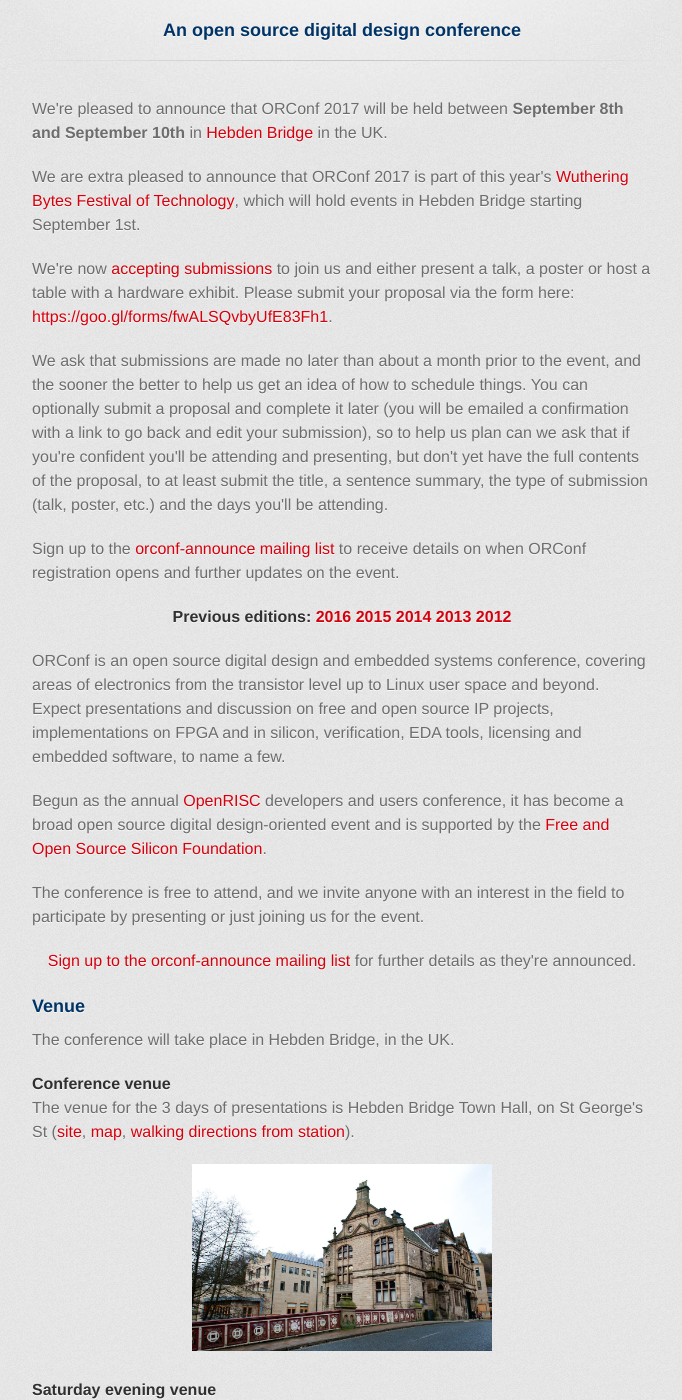
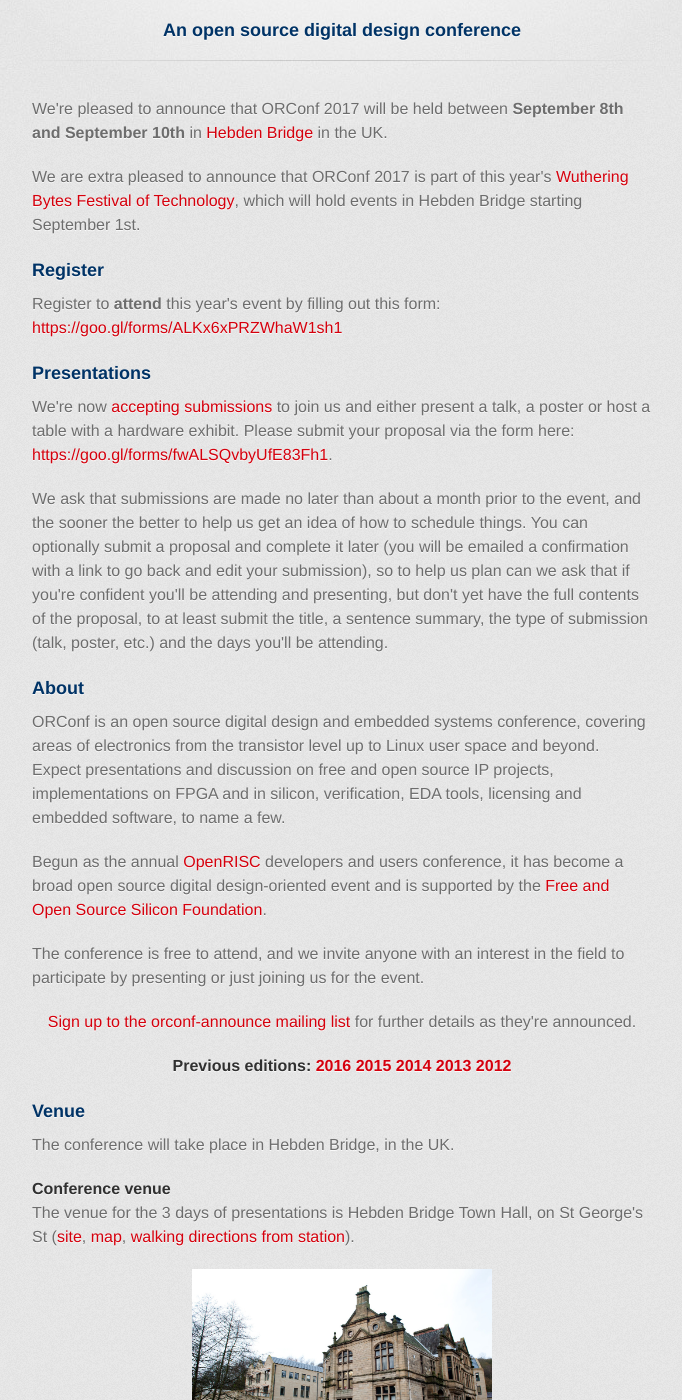
Before and after one commit to fossi-foundation/orconf, a Jekyll site: the page index.html, which Jekyll copies as it is, in a window 1280 px wide and 1400 px high, scrolled down 462 px. Shown: the whole window, without its empty margins (298-980 px from the left). Built offline with Jekyll 4.4.1, drawn with Linux system fonts in a browser that asks for light colours; some web fonts are replaced.

Commit message:
Add rego link

```diff
--- a/index.html
+++ b/index.html
@@ -66,6 +66,14 @@
 	    We are extra pleased to announce that ORConf 2017 is part of this year's <a href="http://wutheringbytes.com/" target="_blank">Wuthering Bytes Festival of Technology</a>, which will hold events in Hebden Bridge starting September 1st.
 	  </p>
 
+	  <h3><a name="register" class="anchor" href="#register"><span class="octicon octicon-link"></span></a>Register</h3>
+
+	  <p>
+	    Register to <strong>attend</strong> this year's event by filling out this form: <a href="https://goo.gl/forms/ALKx6xPRZWhaW1sh1"
+											       target="_blank">https://goo.gl/forms/ALKx6xPRZWhaW1sh1</a>
+	  </p>
+
+	  <h3><a name="present" class="anchor" href="#present"><span class="octicon octicon-link"></span></a>Presentations</h3>
 	  <p>
 	    We're now <a href="https://goo.gl/forms/fwALSQvbyUfE83Fh1" target="_blank">accepting submissions</a> to join us and either
 	    present a talk, a poster or host a table with a hardware exhibit. Please submit your proposal via the form here:
@@ -80,11 +88,8 @@
 	    be attending.
 	  </p>
 
-	  <p>Sign up to the <a href="https://lists.librecores.org/listinfo/orconf-announce" target="_blank">orconf-announce mailing list</a> to receive details on when ORConf registration opens and further updates on the event.
-	  </p>
+	  <h3><a name="about" class="anchor" href="#about"><span class="octicon octicon-link"></span></a>About</h3>
 
-	  <center><h4>Previous editions: <a href="http://orconf.org/2016">2016</a> <a href="http://orconf.org/2015">2015</a> <a href="http://orconf.org/2014">2014</a> <a href="http://orconf.org/2013">2013</a> <a href="http://orconf.org/2012">2012</a> </h4></center>
-          <p></p>
 	  <p>
 	    ORConf is an open source digital design and embedded systems conference, covering areas of
 	    electronics from the transistor level up to Linux user space and beyond. Expect presentations
@@ -108,7 +113,8 @@
 	    <center><a href="https://lists.librecores.org/listinfo/orconf-announce" target="_blank">Sign up to the orconf-announce mailing list</a> for further details as they're announced.</center>
 	  </p>
 
-	  <!-- <h3><a name="register" class="anchor" href="#register"><span class="octicon octicon-link"></span></a>Register</h3> -->
+	  <center><h4>Previous editions: <a href="http://orconf.org/2016">2016</a> <a href="http://orconf.org/2015">2015</a> <a href="http://orconf.org/2014">2014</a> <a href="http://orconf.org/2013">2013</a> <a href="http://orconf.org/2012">2012</a> </h4></center>
+          <p></p>
 
 	  <!-- <p> -->
           <!--    We have now disabled the registration form for the event. Please email us at  -->
@@ -136,7 +142,7 @@
 	  </p>
 	  <h4><a name="conferencevenue" class="anchor" href="#conferencevenue"><span class="octicon octicon-link"></span></a>Conference venue</h4>
 	  <p>
-	    The venue for the 3 days of presentations is Hebden Bridge Town Hall, on St George's St (<a href="http://www.hebdenbridgetownhall.org.uk/" target="_blank">site</a>, <a href="https://www.google.co.uk/maps/dir/Hebden+Bridge+Station+(stop+HB0),+Hebden+Bridge/Birchcliffe+Centre,+Birchcliffe+Rd,+Hebden+Bridge+HX7+8DB/@53.7407644,-2.0143357,16z/am=t/data=!3m1!4b1!4m14!4m13!1m5!1m1!1s0x487bea663da35ab1:0xeb0c66a72193f9e2!2m2!1d-2.009242!2d53.737843!1m5!1m1!1s0x487bea5d142622a1:0x975446a295b17af!2m2!1d-2.0093608!2d53.7432988!3e2" target="_blank">map</a>,
+	    The venue for the 3 days of presentations is Hebden Bridge Town Hall, on St George's St (<a href="http://www.hebdenbridgetownhall.org.uk/" target="_blank">site</a>, <a href="https://www.google.co.uk/maps/place/Hebden+Bridge+Town+Hall" target="_blank">map</a>,
 	    <a href="https://www.google.co.uk/maps/dir/Hebden+Bridge+Station+(stop+HB0),+Hebden+Bridge+HX7+6JE/Hebden+Bridge+Town+Hall,+Saint+George's+Street,+Hebden+Bridge/@53.7401556,-2.0156139,16z/data=!3m1!4b1!4m14!4m13!1m5!1m1!1s0x487bea663da35ab1:0xeb0c66a72193f9e2!2m2!1d-2.009242!2d53.737843!1m5!1m1!1s0x487bea5d91d972a3:0x515565ba27dab6c6!2m2!1d-2.013034!2d53.742365!3e2"
 	       target="_blank">walking directions from station</a>).
 	    <center>
```
